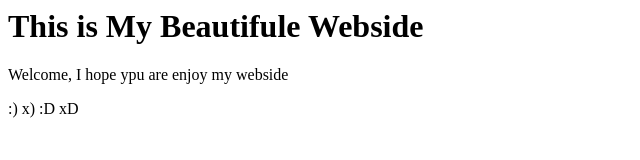
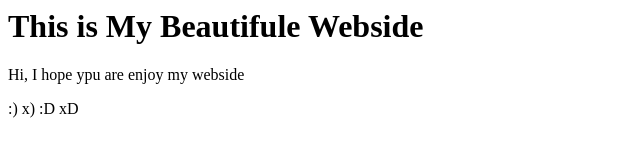
Before and after one commit to pawaraniket664/awesomeawesome-repo, a plain HTML site: page index.html in a window 1280 px wide. Shown: the full height of the page, 0-640 px from the left. Drawn offline with Linux system fonts and the light colour scheme.

Commit message:
change welcome to hi

```diff
--- a/index.html
+++ b/index.html
@@ -1,6 +1,6 @@
 <html>
 <title>This is my webside</title>
 <h1>This is My Beautifule Webside</h1>
-<p>Welcome, I hope ypu are enjoy my webside</p>
+<p>Hi, I hope ypu are enjoy my webside</p>
 <p> :) x) :D xD </p>
 </html>
```
